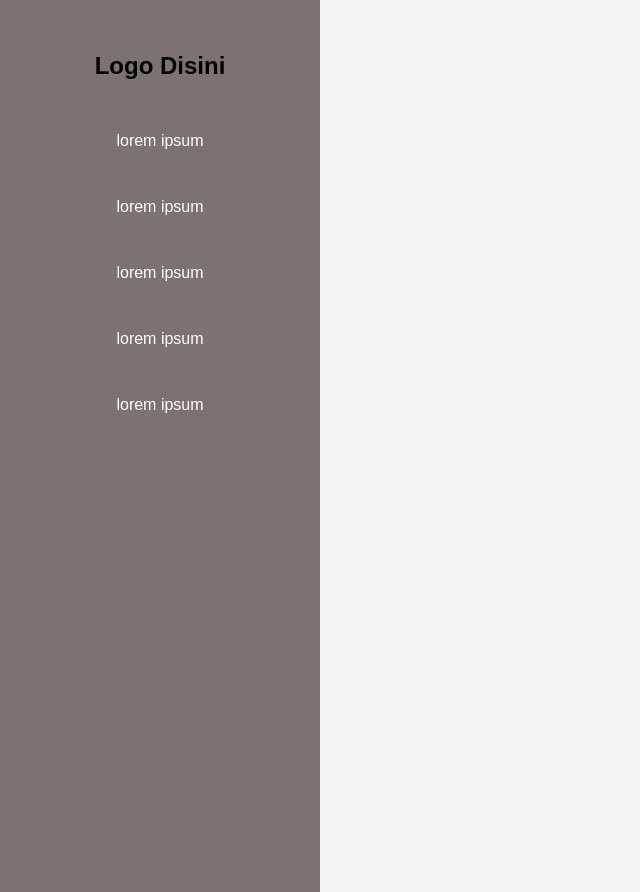
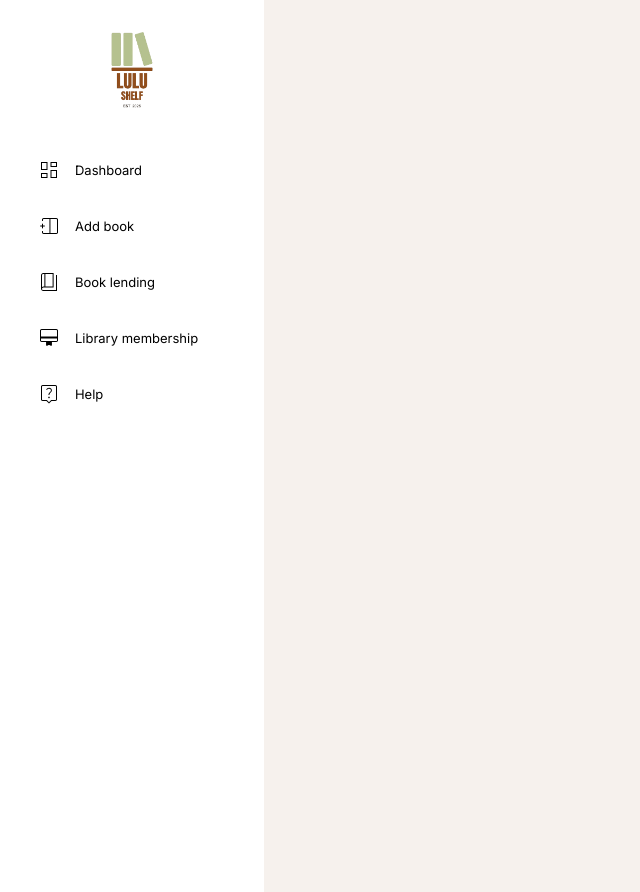
Before and after one commit to Lupse/tugas1, a Flask app: template templates/index.html in a window 1280 px wide. Shown: the whole page, without its empty margins (0-640 px from the left). Run offline with Flask 3, Linux system fonts and the light colour scheme; the template is opened without the code that fills it, so the values that code supplies are empty.

Commit message:
add dashboard

```diff
--- a/app.py
+++ b/app.py
@@ -4,7 +4,7 @@ app = Flask(__name__)
 
 @app.route('/')
 def main():
-    return render_template('contoh.html')
+    return render_template('dashboard.html')
 
 if __name__ == '__main__':
     app.run(debug=True)
--- a/static/style.css
+++ b/static/style.css
@@ -1,12 +1,23 @@
+@import url('https://fonts.googleapis.com/css2?family=Inter:ital,opsz,wght@0,14..32,100..900;1,14..32,100..900&display=swap');
+
+
+
 body {
-    font-family: Arial, sans-serif;
+    font-family: 'inter', sans-serif;
     text-align: center;
-    background-color: #f4f4f4;
+    background-color: #91501e14;
     padding: 0px;
     margin: 0px;
+
 }
 
 
 .content{
-    padding-top: 1rem;
+    position:absolute;
+    top: 2rem;
+    left: 18rem;
+    display: flex;
+    flex-direction: column;
+    align-items: start;
+    width: 79vw;
 }
--- a/templates/contoh.html
+++ /dev/null
@@ -1,5 +0,0 @@
-{% extends 'index.html' %}
-
-{% block content %}
-   <h1>Contoh file dimana kalian ngerjain halaman kalian nanti</h1>
-{% endblock %}
--- a/templates/navbar.html
+++ b/templates/navbar.html
@@ -2,31 +2,57 @@
     nav{
         display: flex;
         flex-direction: column;
-        background-color: rgb(125, 114, 114);
-        width: 20rem;
+        align-items: center;
+        background-color: white;
+        width: 16.5rem;
         height: 100vh;
         position: fixed;
-        gap: 1rem;
-        padding-top: 2rem;
+
     }
     a{
-        width: 100%;
+        display: flex;
+        justify-content: start;
+        align-items: center;
+        gap: 14px;
+        width: 80%;
+        padding-left: 8%;
         padding-block: 1rem;
         text-align: center;
-        color: white;
+        color: #000;
         text-decoration: none;
         transition: background-color 0.3s ease;
+        font-size: small;
     }
     a:hover{
-        background-color: rgb(0, 0, 0, 0.2);
+        background-color: #91501e0f;
+    }
+    .logo{
+        width: 25%;
+        padding-block: 2rem;
+        text-align: center;
     }
 </style>
 
 <nav>
-    <h2 >Logo Disini</h2>
-        <a href="">lorem ipsum</a>
-        <a href="">lorem ipsum</a>
-        <a href="">lorem ipsum</a>
-        <a href="">lorem ipsum</a>
-        <a href="">lorem ipsum</a>
+    <img class="logo" src="{{ url_for('static', filename='images/logo.png') }}" />
+        <a href="">
+            <svg xmlns="http://www.w3.org/2000/svg" width="24" height="24" viewBox="0 0 24 24"><path fill="currentColor" d="M13.5 9V4H20v5zM4 12V4h6.5v8zm9.5 8v-8H20v8zM4 20v-5h6.5v5zm1-9h4.5V5H5zm9.5 8H19v-6h-4.5zm0-11H19V5h-4.5zM5 19h4.5v-3H5zm4.5-3"/></svg>
+            Dashboard
+        </a>
+        <a href="">
+            <svg xmlns="http://www.w3.org/2000/svg" width="24" height="24" viewBox="0 0 24 24"><path fill="currentColor" d="M13.442 19h5.943q.269 0 .442-.173t.173-.442V5.615q0-.269-.173-.442T19.385 5h-5.943zm-6.826 1q-.667 0-1.141-.475T5 18.386v-1q0-.213.144-.357t.357-.143t.356.143t.143.357v1q0 .269.173.442t.443.173h5.826V5H6.616q-.27 0-.443.173T6 5.616v1q0 .212-.144.356t-.357.143t-.356-.143T5 6.615v-1q0-.666.475-1.14T6.615 4h12.77q.666 0 1.14.475T21 5.615v12.77q0 .666-.475 1.14t-1.14.475zm-1.117-5.5q-.212 0-.356-.144T5 14v-1.5H3.5q-.213 0-.356-.144T3 11.999t.144-.356t.356-.143H5V10q0-.213.144-.356t.357-.144t.356.144T6 10v1.5h1.5q.213 0 .356.144t.144.357t-.144.356t-.356.143H6V14q0 .213-.144.356t-.357.144m7.943-2.5h-1zm0 0"/></svg>
+            Add book
+        </a>
+        <a href="">
+            <svg xmlns="http://www.w3.org/2000/svg" width="24" height="24" viewBox="0 0 24 24"><path fill="currentColor" d="M6.23 21q-.929 0-1.58-.64Q4 19.722 4 18.809V5.23q0-.93.65-1.58Q5.302 3 6.23 3h10.386v14.616H6.23q-.502 0-.866.341Q5 18.3 5 18.804t.365.85t.866.346H19V5h1v16zm2.155-4.384h7.23V4h-7.23zm-1 0V4H6.23q-.523 0-.877.365Q5 4.728 5 5.23v11.79q.27-.171.574-.288t.657-.117zM5 4v13.021z"/></svg>
+            Book lending
+        </a>
+        <a href="">
+            <svg xmlns="http://www.w3.org/2000/svg" width="24" height="24" viewBox="0 0 24 24"><path fill="currentColor" d="M4 12.577v1.808q0 .23.192.423t.423.192h14.77q.23 0 .423-.192t.192-.424v-1.807zM4.615 3h14.77q.67 0 1.143.472q.472.472.472 1.144v9.769q0 .67-.472 1.143q-.472.472-1.143.472h-4.462v2.952q0 .46-.379.699t-.783.028l-1.407-.685q-.162-.086-.354-.086t-.354.086l-1.408.685q-.403.212-.782-.028t-.379-.699V16H4.616q-.672 0-1.144-.472T3 14.385v-9.77q0-.67.472-1.143Q3.944 3 4.616 3M4 10.423h16V4.616q0-.231-.192-.424T19.385 4H4.615q-.23 0-.423.192T4 4.615zm0 3.962V4h.616q-.231 0-.424.192T4 4.615zq0 .23.192.423t.423.192H4z"/></svg>
+            Library membership
+        </a>
+        <a href="">
+            <svg xmlns="http://www.w3.org/2000/svg" width="24" height="24" viewBox="0 0 24 24"><path fill="currentColor" d="M11.996 16.212q.333 0 .56-.228q.229-.228.229-.561q0-.332-.228-.56t-.56-.228t-.561.228t-.228.56t.228.56q.228.229.56.229m-.515-3.312h.965q.02-.329.067-.571q.047-.243.172-.479t.322-.474t.49-.53q.72-.721 1.044-1.25q.325-.53.325-1.204q0-1.17-.804-1.887q-.804-.716-1.964-.716q-1.067 0-1.838.569q-.77.569-1.125 1.365l.919.38q.252-.597.719-.99q.468-.394 1.264-.394q.944 0 1.404.517q.459.516.459 1.173q0 .502-.275.92q-.275.417-.771.877q-.367.35-.63.668t-.437.636q-.176.317-.24.653q-.066.335-.066.737M12 21.577L9.423 19H5.615q-.69 0-1.153-.462T4 17.384V4.616q0-.691.463-1.153T5.616 3h12.769q.69 0 1.153.463T20 4.616v12.769q0 .69-.462 1.153T18.384 19h-3.807zM5.616 18h4.223L12 20.162L14.162 18h4.223q.269 0 .442-.173t.173-.442V4.615q0-.269-.173-.442T18.385 4H5.615q-.269 0-.442.173T5 4.616v12.769q0 .269.173.442t.443.173M12 11"/></svg>
+            Help
+        </a>
 </nav>
```
Also changed, not shown: templates/dashboard.html (added, +98 -0 lines), static/images/image1.png (added), static/images/logo.png (added).
